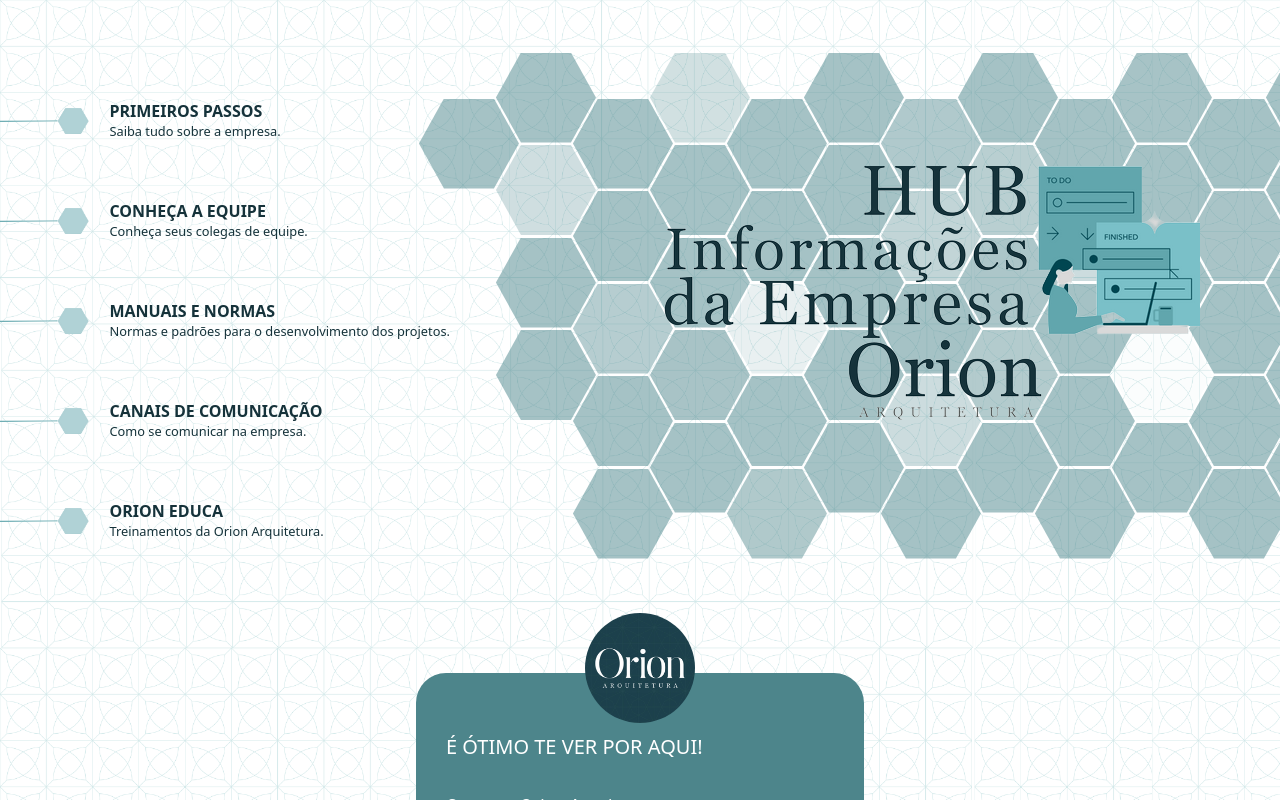
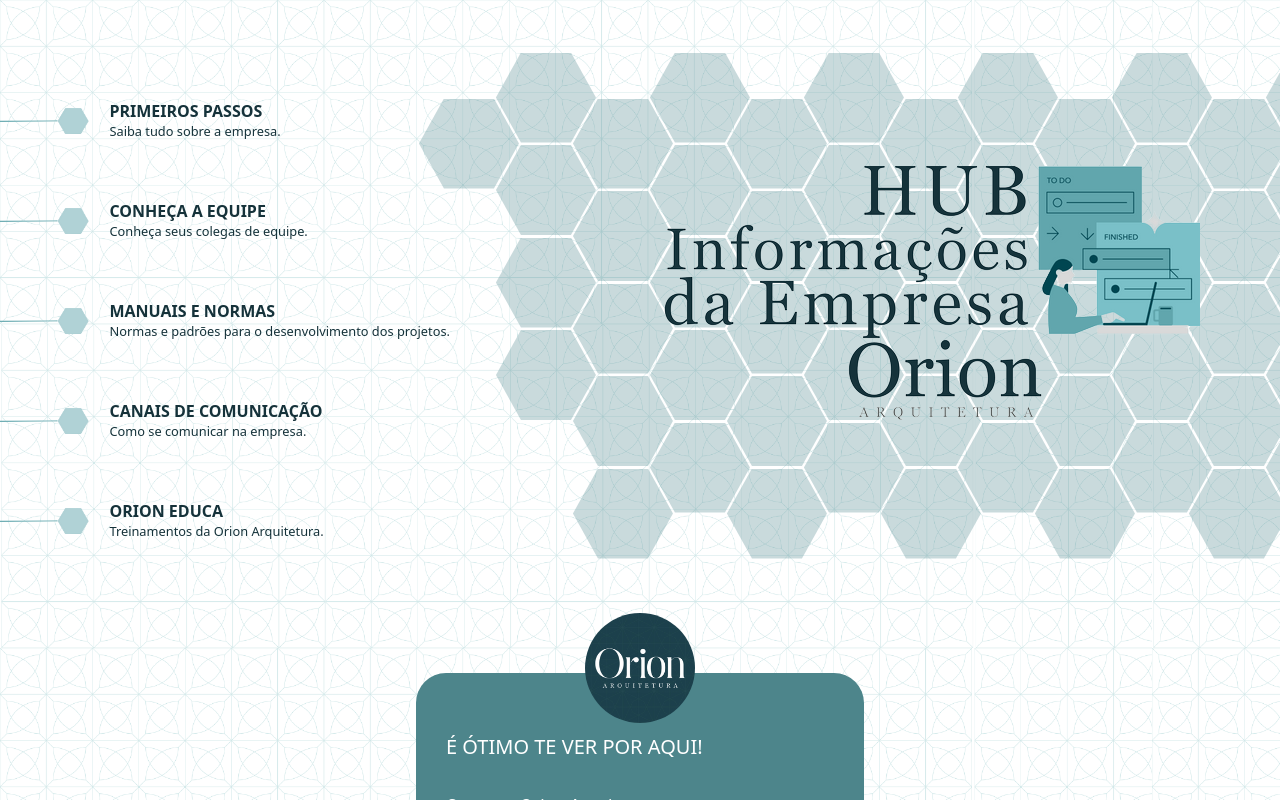
Before and after one commit to Orion-Arquitetura/escritorio, a Next.js app: page / in a window 1280 px wide. Shown: the top 800 px of the page. Built offline with nearby package versions, Linux system fonts and the light colour scheme.

Commit message:
removed animation

```diff
--- a/src/components/FirstSectionsHexagons.tsx
+++ b/src/components/FirstSectionsHexagons.tsx
@@ -13,7 +13,7 @@
 `;
 
 const Hexagon = styled.li<{ $timing?: number }>`
-  @keyframes colorr {
+  /* @keyframes colorr {
     0% {
       background-color: rgba(77, 133, 139, 0.0);
     }
@@ -21,19 +21,20 @@
     100% {
       background-color: rgba(77, 133, 139, 0.5);
     }
-  }
+  } */
 
   width: 100px;
   height: 90px;
   clip-path: polygon(25% 0%, 75% 0%, 100% 50%, 75% 100%, 25% 100%, 0% 50%);
   position: relative;
   margin-left: -23px;
-  animation: colorr;
+  background-color: rgba(77, 133, 139, 0.3);
+  /* animation: colorr;
   animation-duration: 4s;
   animation-delay: ${(props) => props.$timing}s;
   animation-fill-mode: both;
   animation-direction: alternate-reverse;
-  animation-iteration-count: infinite;
+  animation-iteration-count: infinite; */
 
   &:nth-of-type(odd) {
     top: 46px;
@@ -48,7 +49,7 @@
           return (
             <Hexagon
               key={Math.random() * 100}
-              $timing={Math.random() * 20}
+              // $timing={Math.random() * 20}
             />
           );
         })}
@@ -58,7 +59,7 @@
           return (
             <Hexagon
               key={Math.random() * 100}
-              $timing={Math.random() * 20}
+              // $timing={Math.random() * 20}
             />
           );
         })}
@@ -68,7 +69,7 @@
           return (
             <Hexagon
               key={Math.random() * 100}
-              $timing={Math.random() * 20}
+              // $timing={Math.random() * 20}
             />
           );
         })}
@@ -78,7 +79,7 @@
           return (
             <Hexagon
               key={Math.random() * 100}
-              $timing={Math.random() * 20}
+              // $timing={Math.random() * 20}
             />
           );
         })}
@@ -88,7 +89,7 @@
           return (
             <Hexagon
               key={Math.random() * 100}
-              $timing={Math.random() * 20}
+              // $timing={Math.random() * 20}
             />
           );
         })}
```
